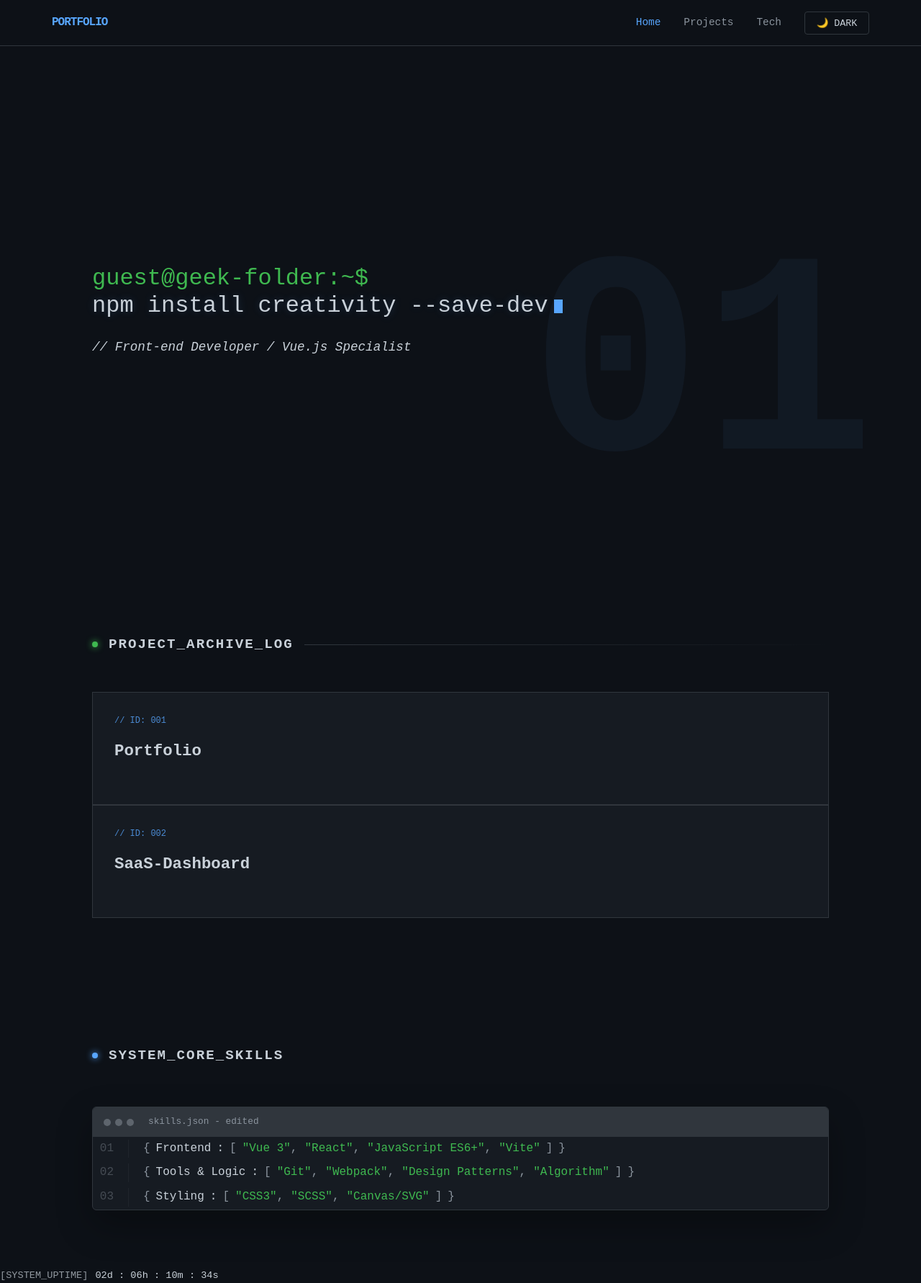
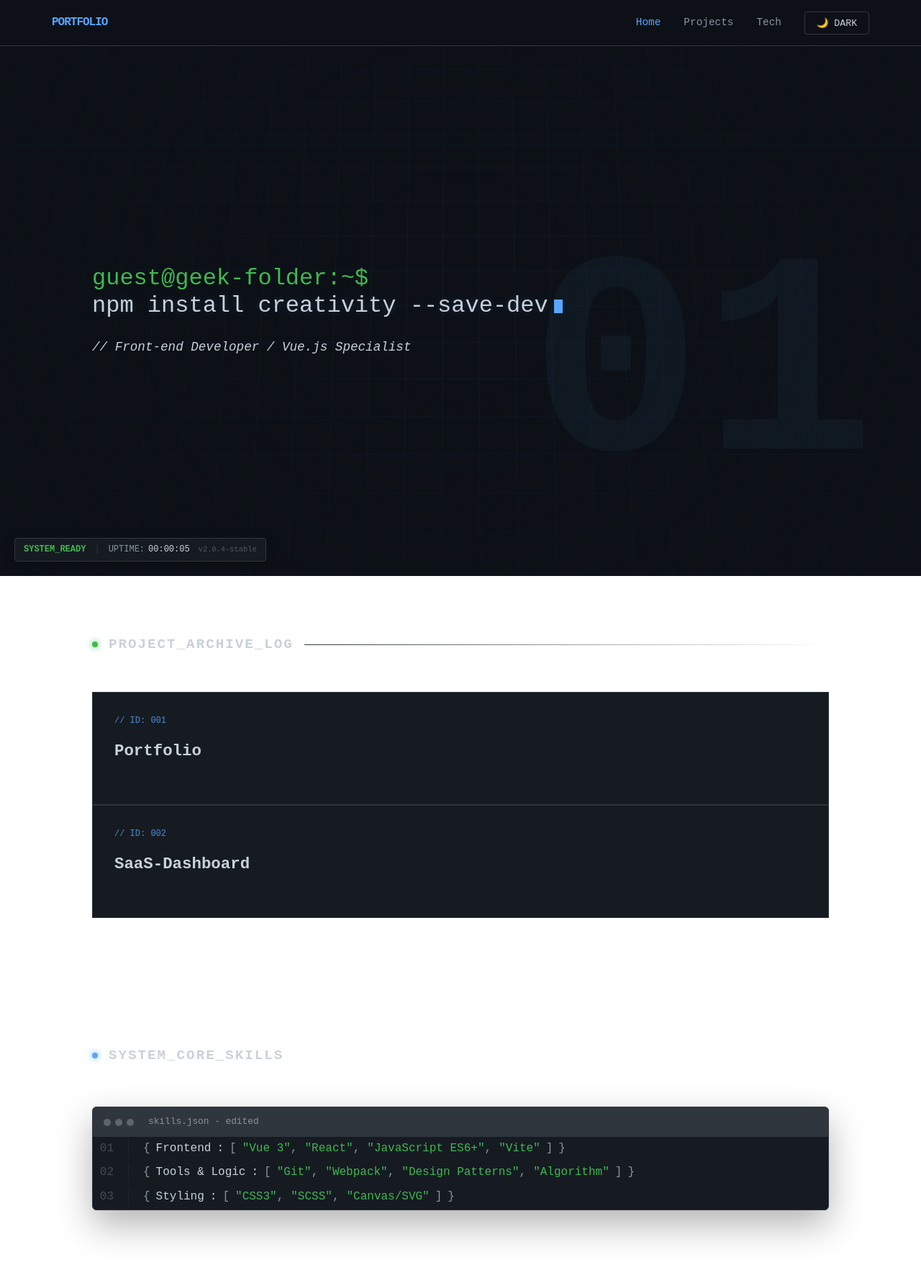
Before and after one commit to YoungMuggle/vue-my-portfolio, a Vue app: page /#/ in a window 1280 px wide. Shown: the whole page at 72% size. After the commit the page ends 1761 px from the top, so only its background shows below. Built offline with nearby package versions, Linux system fonts and the light colour scheme.

Commit message:
update bg uptime style

```diff
--- a/src/App.vue
+++ b/src/App.vue
@@ -5,18 +5,12 @@
       config.isMobile ? 'mobile-view' : 'desktop-view',
     ]"
   >
-    <TheNavbar />
-    <main>
-      <router-view />
-    </main>
-    <TheUptime />
+    <router-view />
   </div>
 </template>
 
 <script setup>
 import { onMounted, onUnmounted } from "vue";
-import TheNavbar from "./components/TheNavbar.vue";
-import TheUptime from "./components/TheUptime.vue";
 import { useAppConfigStore } from "./stores/appConfig";
 const config = useAppConfigStore();
 const handleResize = () => {
@@ -31,4 +25,3 @@ onUnmounted(() => {
   window.removeEventListener("resize", handleResize);
 });
 </script>
-<style></style>
--- a/src/components/TheBackground.vue
+++ b/src/components/TheBackground.vue
@@ -1,11 +1,13 @@
 <template>
-  <div class="geek-bg">
+  <div class="bg-fixed-container">
+    <div class="base-layer"></div>
     <div class="grid-layer"></div>
-    <div class="dot-layer"></div>
+    <div class="vignette-layer"></div>
   </div>
 </template>
+
 <style scoped>
-.geek-bg {
+.bg-fixed-container {
   position: fixed;
   top: 0;
   left: 0;
@@ -13,17 +15,56 @@
   height: 100vh;
   z-index: -1;
   overflow: hidden;
+  pointer-events: none;
 }
-.grid-layer{
+.base-layer {
   position: absolute;
-  width: 200%;
-  height: 200%;
+  inset: 0;
+  background-color: var(--bg-color);
+  transition: background-color var(--transition-speed) var(--transition-timing);
+}
+.grid-layer {
+  position: absolute;
+  inset: -100px;
   background-image:
     linear-gradient(var(--grid-color) 1px, transparent 1px),
     linear-gradient(90deg, var(--grid-color) 1px, transparent 1px);
   background-size: 50px 50px;
-  background-position: center;
-  opacity: 0.15;
-  transform: perspective(500px) rotateX(60deg);
+  background-position: center center;
+  opacity: 0.4;
+  /* 如果想要更硬核的效果，可以加上轻微的透视旋转 */
+  transform: perspective(1000px) rotateX(10deg);
+  transition: background-image var(--transition-speed) var(--transition-timing);
+}
+.vignette-layer {
+  position: absolute;
+  inset: 0;
+  background: radial-gradient(
+    circle at center,
+    transparent 20%,
+    var(--bg-color) 100%
+  );
+  transition: background var(--transition-speed) var(--transition-timing);
+}
+.bg-fixed-container::after {
+  content: "";
+  position: absolute;
+  top: 0;
+  left: 0;
+  width: 100%;
+  height: 2px;
+  background: var(--accent-color);
+  opacity: 0.05;
+  filter: blur(2px);
+  animation: scanline 8s linear infinite;
+}
+
+@keyframes scanline {
+  0% {
+    transform: translateY(-100vh);
+  }
+  100% {
+    transform: translateY(100vh);
+  }
 }
 </style>
--- a/src/components/TheUptime.vue
+++ b/src/components/TheUptime.vue
@@ -1,47 +1,130 @@
 <template>
   <div class="uptime-monitor">
-    <span class="label">[SYSTEM_UPTIME]</span>
-    <span class="time-value">{{ uptimeString }}</span>
+    <div class="status-group">
+      <span class="pulse-dot"></span>
+      <span class="status-text">SYSTEM_READY</span>
+    </div>
+
+    <div class="divider">|</div>
+
+    <div class="time-group">
+      <span class="label">UPTIME:</span>
+      <span class="value">{{ uptimeString }}</span>
+    </div>
+
+    <div class="version-tag">v2.0.4-stable</div>
   </div>
 </template>
+
 <script setup>
-import { onMounted, onUnmounted, ref } from 'vue';
+import { onMounted, onUnmounted, ref } from "vue";
 
-const START_TIME = new Date(2026,3,12,0,0,0).getTime()
-const uptimeString = ref('')
-let timer = null
+const uptimeString = ref("00:00:00");
+let startTime = Date.now();
+let interval = null;
+
 const updateUptime = () => {
-  const now = new Date().getTime()
-  const diff = now - START_TIME
-  if (isNaN(diff)) {
-    uptimeString.value = 'SYSTEM_OFFLINE'
-    return
-  }
-  const days = Math.floor(diff / (1000 * 60 * 60 * 24))
-  const hours = Math.floor((diff % (1000 * 60 * 60 * 24)) / (1000 * 60 * 60))
-  const minutes = Math.floor((diff % (1000 * 60 * 60)) / (1000 * 60))
-  const seconds = Math.floor((diff % (1000 * 60)) / 1000)
-  const fNum = (num) => num.toString().padStart(2, '0')
-  uptimeString.value = `${fNum(days)}d : ${fNum(hours)}h : ${fNum(minutes)}m : ${fNum(seconds)}s`
-}
+  const now = Date.now();
+  const diff = Math.floor((now - startTime) / 1000);
+  const h = Math.floor(diff / 3600)
+    .toString()
+    .padStart(2, "0");
+  const m = Math.floor((diff % 3600) / 60)
+    .toString()
+    .padStart(2, "0");
+  const s = (diff % 60).toString().padStart(2, "0");
+  uptimeString.value = `${h}:${m}:${s}`;
+};
+
 onMounted(() => {
-  updateUptime()
-  timer = setInterval(updateUptime, 1000)
-})
+  interval = setInterval(updateUptime, 1000);
+});
+
 onUnmounted(() => {
-  if (timer) {
-    clearInterval(timer)
-  }
-})
+  clearInterval(interval);
+});
 </script>
 <style scoped>
-.uptime-monitor{
-  font-family: monospace;
-  font-size: 0.85rem;
+.uptime-monitor {
+  position: fixed;
+  bottom: 20px;
+  left: 20px;
+  z-index: 100;
   display: flex;
-  gap: 10px;
+  align-items: center;
+  gap: 12px;
+  padding: 6px 12px;
+  background-color: var(--bg-secondary);
+  border: 1px solid var(--border-color);
+  border-radius: 4px;
+  font-family: var(--font-geek);
+  font-size: 0.75rem;
+  color: var(--text-secondary);
+  backdrop-filter: blur(4px);
+  box-shadow: 0 4px 15px rgba(0, 0, 0, 0.2);
+  pointer-events: none;
 }
-.label{
-  opacity: 0.7;
+.pulse-dot {
+  width: 6px;
+  height: 6px;
+  background-color: var(--neon-green);
+  border-radius: 50%;
+  position: relative;
+}
+.pulse-dot::after {
+  content: "";
+  position: absolute;
+  inset: -2px;
+  border-radius: 50%;
+  background-color: var(--neon-green);
+  animation: pulse-ring 2s cubic-bezier(0.4, 0, 0.6, 1) infinite;
+}
+
+@keyframes pulse-ring {
+  0% {
+    transform: scale(1);
+    opacity: 0.8;
+  }
+  50% {
+    transform: scale(2.5);
+    opacity: 0;
+  }
+  100% {
+    transform: scale(1);
+    opacity: 0;
+  }
+}
+
+.status-text {
+  color: var(--neon-green);
+  font-weight: bold;
+}
+
+.divider {
+  color: var(--border-color);
+}
+
+.time-group .value {
+  color: var(--text-primary);
+  margin-left: 5px;
+}
+
+.version-tag {
+  opacity: 0.5;
+  font-size: 0.65rem;
+}
+
+/* 响应式：移动端简化显示 */
+@media (max-width: 768px) {
+  .uptime-monitor {
+    bottom: 10px;
+    left: 10px;
+    gap: 8px;
+    padding: 4px 8px;
+  }
+  .version-tag,
+  .status-text {
+    display: none; /* 手机端只显示时间以节省空间 */
+  }
 }
 </style>
--- a/src/style.css
+++ b/src/style.css
@@ -37,7 +37,7 @@
 body {
   margin: 0;
   padding: 0;
-  background-color: var(--bg-color);
+  /* background-color: var(--bg-color); */
   color: var(--text-primary);
   font-family: var(--font-geek);
   transition:
--- a/src/views/HeroSection.vue
+++ b/src/views/HeroSection.vue
@@ -48,7 +48,7 @@ onMounted(() => {
   justify-content: center;
   padding: 0 10%;
   position: relative;
-  background-color: var(--bg-color);
+  /* background-color: var(--bg-color); */
   overflow: hidden;
 }
 .hero-inner::before {
--- a/src/views/MainLayout.vue
+++ b/src/views/MainLayout.vue
@@ -1,5 +1,8 @@
 <template>
   <div class="main-container">
+    <TheBackground />
+    <TheNavbar />
+    <main class="main-content">
       <section id="hero">
         <HeroSection />
       </section>
@@ -9,40 +12,47 @@
       <section id="tech">
         <TechStack />
       </section>
+    </main>
+    <TheUptime />
+    <CommandPalette />
   </div>
 </template>
 
 <script setup>
 import { onMounted, ref } from "vue";
+import CommandPalette from "../components/CommandPalette.vue";
+import TheBackground from "../components/TheBackground.vue";
+import TheNavbar from "../components/TheNavbar.vue";
+import TheUptime from "../components/TheUptime.vue";
 import { useAppConfigStore } from "../stores/appConfig";
+import HeroSection from "./HeroSection.vue";
 import ProjectGallery from "./ProjectGallery.vue";
 import TechStack from "./TechStack.vue";
-import HeroSection from "./HeroSection.vue";
 const config = useAppConfigStore();
-const activeSection = ref('hero');
+const activeSection = ref("hero");
 
 onMounted(() => {
   const observerOptions = {
     root: null,
-    threshold: 0.6
+    threshold: 0.6,
+  };
+  const observer = new IntersectionObserver((entries) => {
+    entries.forEach((entry) => {
+      if (entry.isIntersecting) {
+        activeSection.value = entry.target.id;
+        config.currentSection = entry.target.id;
       }
-  const observer = new IntersectionObserver((entries) => {
-    entries.forEach(entry => {
-      if (entry.isIntersecting) {
-        activeSection.value = entry.target.id
-        config.currentSection = entry.target.id
-      }
-    })
-  }, observerOptions)
-  const sections = document.querySelectorAll('section')
-  sections.forEach(section=>observer.observe(section))
+    });
+  }, observerOptions);
+  const sections = document.querySelectorAll("section");
+  sections.forEach((section) => observer.observe(section));
   config.updateThemeAttribute();
   config.checkDevice();
   window.addEventListener("resize", config.checkDevice);
 });
 </script>
 <style scoped>
-.main-container{
+.main-content {
   padding-top: var(--navbar-height);
 }
 </style>
--- a/src/views/ProjectGallery.vue
+++ b/src/views/ProjectGallery.vue
@@ -37,7 +37,7 @@ const projects = ref(projectData);
 <style scoped>
 .projects-wrapper {
   padding: 80px 10%;
-  background-color: var(--bg-color);
+  /* background-color: var(--bg-color); */
 }
 .section-header {
   display: flex;
--- a/src/views/TechStack.vue
+++ b/src/views/TechStack.vue
@@ -44,7 +44,7 @@ const skills = skillData;
 <style scoped>
 .tech-stack-wrapper {
   padding: 80px 10%;
-  background-color: var(--bg-color);
+  /* background-color: var(--bg-color); */
 }
 .section-header {
   display: flex;
```
Lines whose indentation alone changed are shown as unchanged.
